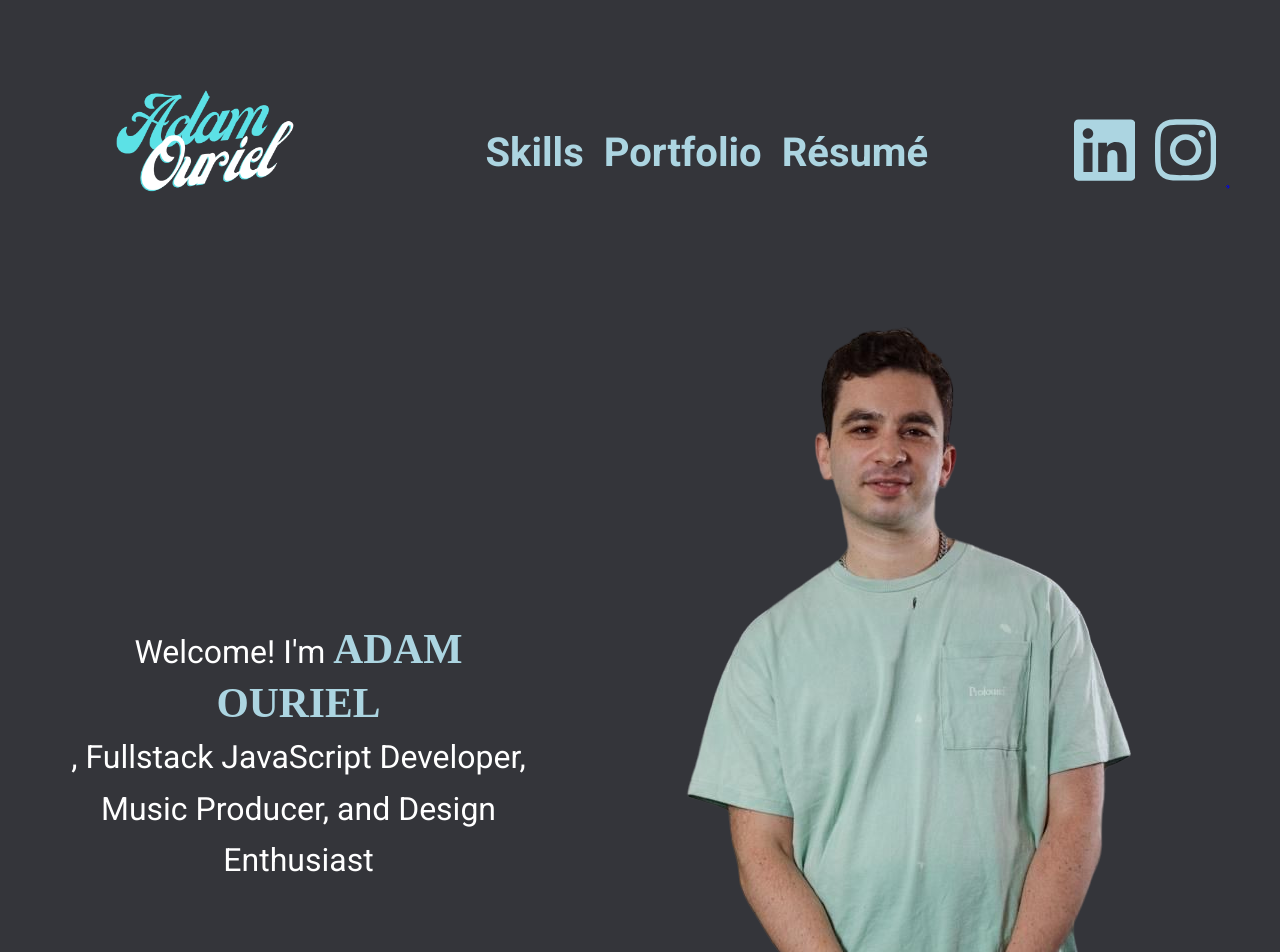
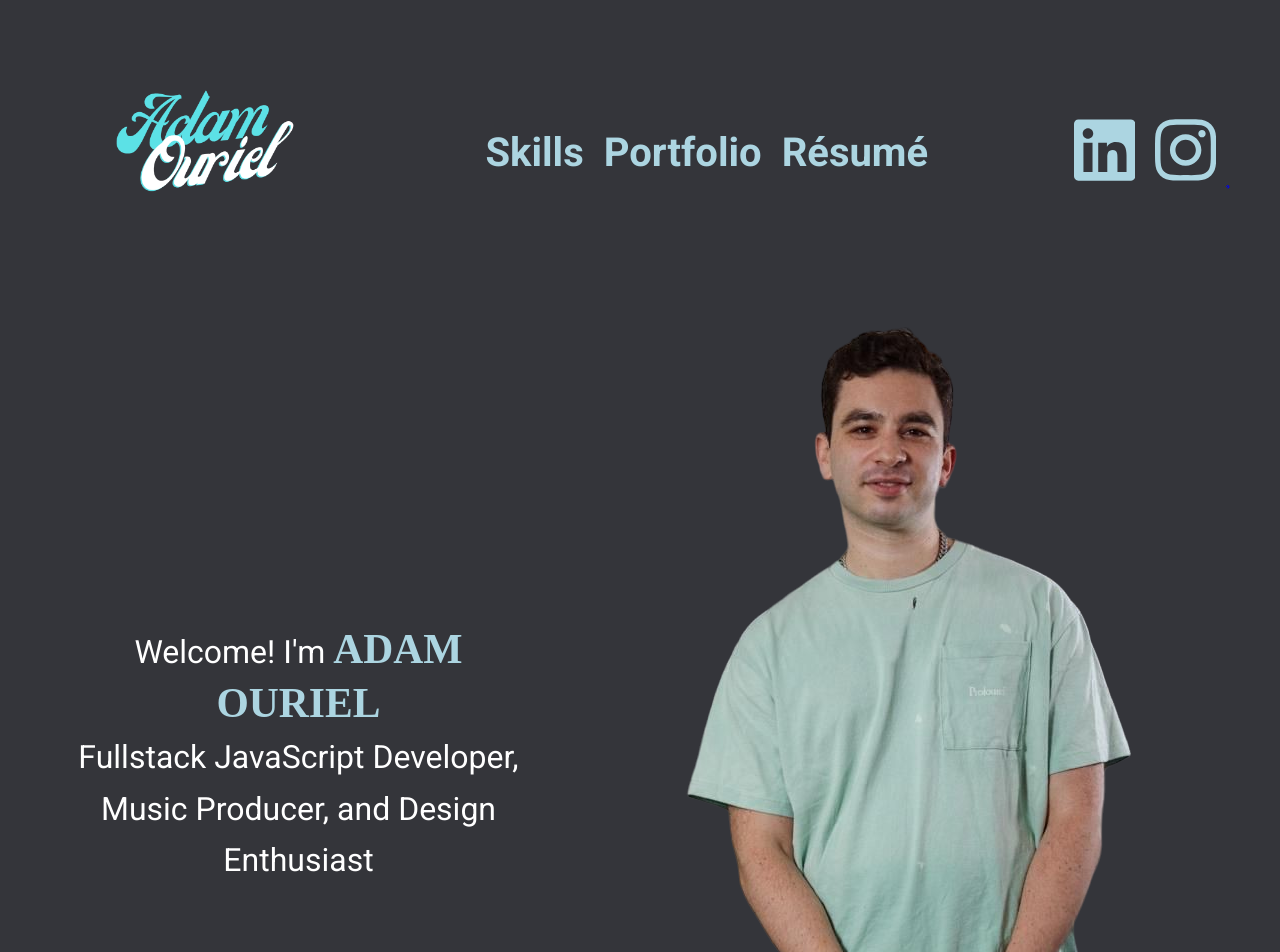
Before and after one commit to adamouriel/newportfolio, a React (Vite) app: page / in a window 1280 px wide. Shown: the top 952 px of the page. Built offline with nearby package versions, Linux system fonts and the light colour scheme.

Commit message:
no comma

```diff
--- a/src/components/home.jsx
+++ b/src/components/home.jsx
@@ -12,7 +12,7 @@ export default function Home() {
     return (
         <section className={`home-main ${homeMain}`}> {}
             <div className="introText">
-                <p>Welcome! I'm <span className="name">ADAM OURIEL</span> <br />, Fullstack JavaScript Developer, Music Producer, and Design Enthusiast</p>
+                <p>Welcome! I'm <span className="name">ADAM OURIEL</span> <br /> Fullstack JavaScript Developer, Music Producer, and Design Enthusiast</p>
                 {/* <a className="button" href={resume} download="résumé.pdf">Download Résumé</a>{} */}
             </div>
             <div>
```
